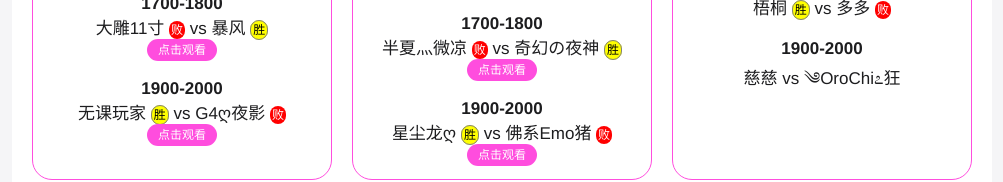
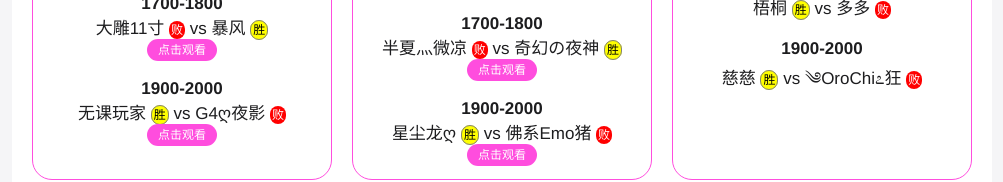
Before and after one commit to FantasyDDTank/old2, a plain HTML site: page Tec.html in a window 1280 px wide. Shown: the part 1246-1428 px from the top of the page, without its empty margins (138-1141 px from the left). Drawn offline with Linux system fonts and the light colour scheme.

Commit message:
Add files via upload

```diff
--- a/Tec.html
+++ b/Tec.html
@@ -347,7 +347,7 @@
                                     <br><br>
                                     <b>1900-2000</b>
                                     <br>
-                                    慈慈 vs ༄OroChi೭狂
+                                    慈慈 <a class="win">胜</a> vs ༄OroChi೭狂 <a class="loss">败</a>
                                 </div>
 
                                 <div class="text">
```
